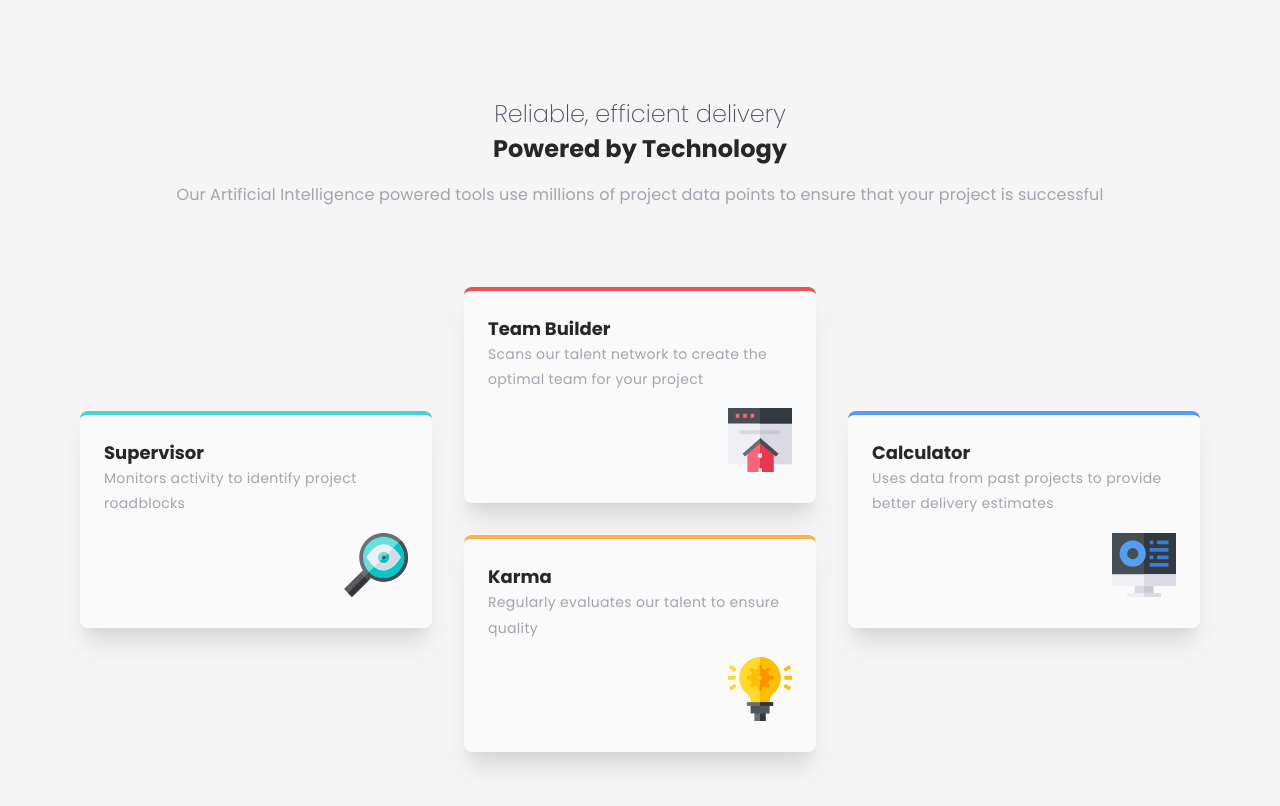
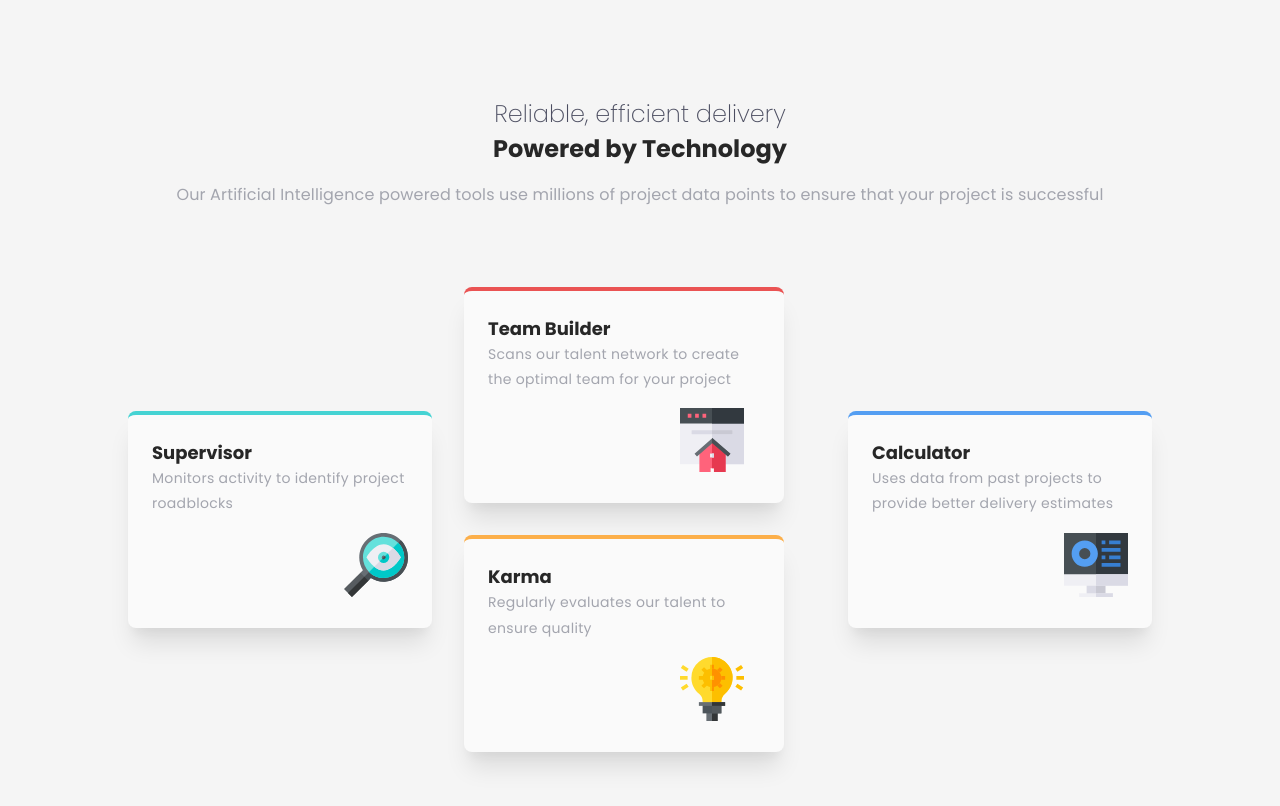
Before and after one commit to incihuseynli/four-card-feature-section-master, a plain HTML site: page index.html in a window 1280 px wide. Drawn offline with Linux system fonts and the light colour scheme.

Commit message:
Update style.css

```diff
--- a/style.css
+++ b/style.css
@@ -62,6 +62,7 @@ span {
   display: flex;
   flex-direction: column;
   align-items: center;
+  padding-inline: 1rem;
 }
 .card {
   width: 100%;
@@ -110,7 +111,7 @@ span {
   margin-bottom: 1rem;
 }
 .card svg {
-  margin-left: 13rem;
+  margin-left: 12rem;
 }
 
 @media screen and (max-width: 900px) {
@@ -120,7 +121,7 @@ span {
   }
   .card svg{
     position: relative;
-  right: -70px;
+    right: -70px;
   }
 }
 @media screen and (min-width: 900px) {
@@ -132,7 +133,7 @@ span {
     gap: 2rem;
     padding: 2rem;
   }
-  .card svg{
-    margin-left: 15rem;
+  .card{
+    width: 20rem;
   }
 }
```
